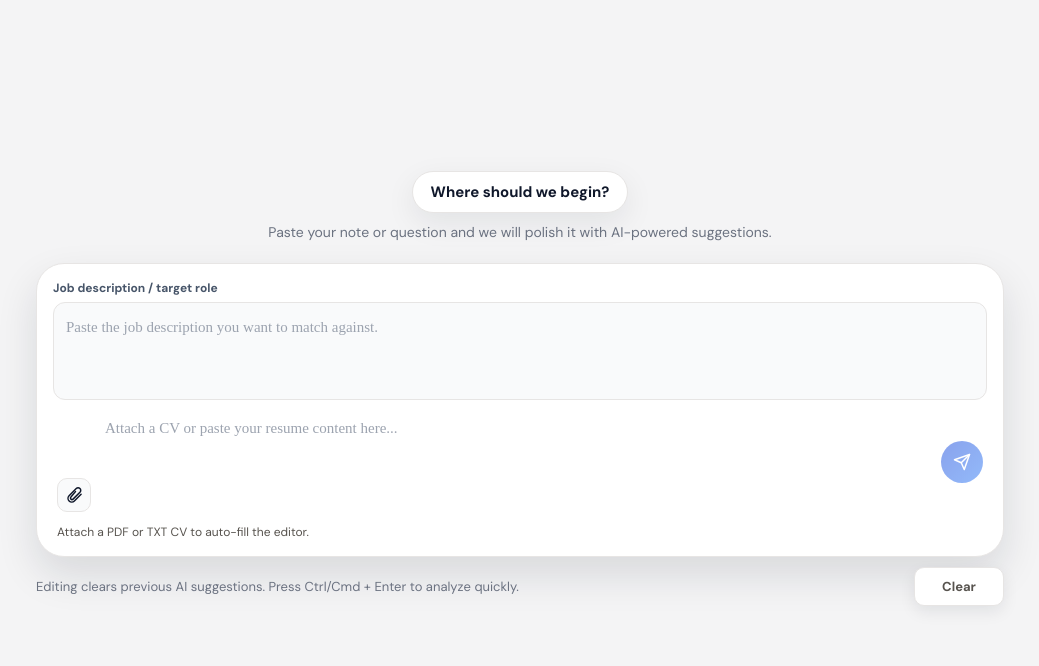
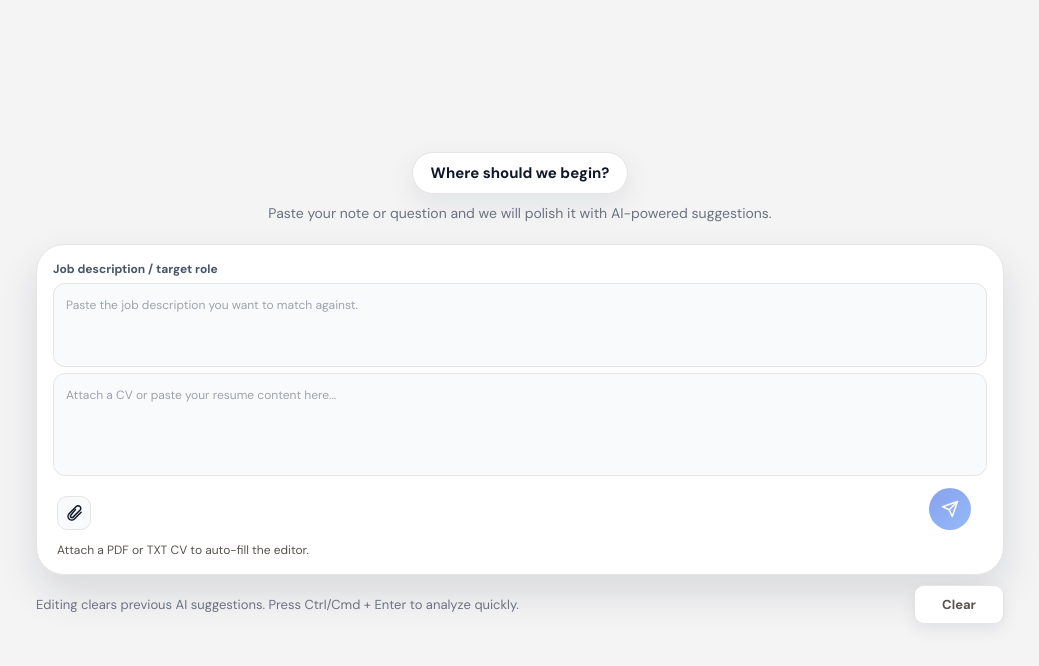
Before and after one commit to hrakhshani/cv-assistant, a React (Vite) app: page / in a window 1280 px wide. Shown: the top 666 px of the page, without its empty margins (120-1159 px from the left). Built offline with nearby package versions, Linux system fonts and the light colour scheme.

Commit message:
update UI

```diff
--- a/package.json
+++ b/package.json
@@ -9,6 +9,7 @@
     "preview": "vite preview"
   },
   "dependencies": {
+    "pdfjs-dist": "^3.11.174",
     "react": "^18.2.0",
     "react-dom": "^18.2.0"
   },
@@ -16,6 +17,6 @@
     "@types/react": "^18.2.0",
     "@types/react-dom": "^18.2.0",
     "@vitejs/plugin-react": "^4.2.0",
-    "vite": "^5.0.0"
+    "vite": "^7.3.0"
   }
 }
--- a/src/components/WritingAssistant.jsx
+++ b/src/components/WritingAssistant.jsx
@@ -1046,9 +1046,38 @@ export default function WritingAssistant() {
                       border: '1px solid #E7E5E4',
                       borderRadius: '12px',
                       padding: '12px',
-                      background: '#F9FAFB'
+                      background: '#F9FAFB',
+                      fontFamily: "'DM Sans', sans-serif",
+                      fontSize: '12px'
                     }}
                   />
+
+                  <textarea
+                      className="composer-textarea hide-scrollbar"
+                      value={text}
+                      onChange={handleTextChange}
+                      placeholder="Attach a CV or paste your resume content here..."
+                      rows={4}
+                      onKeyDown={(e) => {
+                        if (e.key === 'Enter' && (e.metaKey || e.ctrlKey)) {
+                          e.preventDefault();
+                          if (!hasText) return;
+                          handleAnalyzeNow();
+                        }
+                      }}
+                      style={{
+                        minHeight: '74px',
+                        maxHeight: '140px',
+                        overflowY: 'auto',
+                        border: '1px solid #E7E5E4',
+                        borderRadius: '12px',
+                        padding: '12px',
+                        background: '#F9FAFB',
+                        fontFamily: "'DM Sans', sans-serif",
+                        fontSize: '12px'
+                      }}
+                    />
+
                 </div>
 
                 <div
@@ -1079,27 +1108,6 @@ export default function WritingAssistant() {
                     />
                   </div>
 
-                  <div style={{ display: 'flex', alignItems: 'center', padding: '4px 2px 0', minHeight: '92px' }}>
-                    <textarea
-                      className="composer-textarea hide-scrollbar"
-                      value={text}
-                      onChange={handleTextChange}
-                      placeholder="Attach a CV or paste your resume content here..."
-                      rows={4}
-                      onKeyDown={(e) => {
-                        if (e.key === 'Enter' && (e.metaKey || e.ctrlKey)) {
-                          e.preventDefault();
-                          if (!hasText) return;
-                          handleAnalyzeNow();
-                        }
-                      }}
-                      style={{
-                        minHeight: '92px',
-                        maxHeight: '220px',
-                        overflowY: 'auto'
-                      }}
-                    />
-                  </div>
 
                   <div style={{ display: 'flex', alignItems: 'center', gap: '8px', paddingRight: '4px' }}>
 
@@ -1109,6 +1117,7 @@ export default function WritingAssistant() {
                       onClick={handleAnalyzeNow}
                       disabled={!hasText || isAnalyzing || isParsingAttachment}
                       aria-label="Analyze text"
+                      style={{ marginLeft: 'auto' }}
                     >
                       <svg xmlns="http://www.w3.org/2000/svg" width="18" height="18" viewBox="0 0 24 24" fill="none" stroke="currentColor" strokeWidth="2" strokeLinecap="round" strokeLinejoin="round">
                         <path d="M22 2 11 13" />
@@ -1491,35 +1500,28 @@ export default function WritingAssistant() {
 
 
         {isAnalyzing && (
-            <div style={{ padding: '12px 32px 0', backgroundColor: '#FFFFFF' }}>
-              <div style={{
-                display: 'flex',
-                alignItems: 'center',
-                gap: '10px',
-                marginBottom: '8px',
-                fontFamily: "'DM Sans', sans-serif",
-                fontSize: '13px',
-                color: '#57534E'
-              }}>
-
-              </div>
-              <div style={{
+          <div
+            style={{
               height: '6px',
               backgroundColor: '#E7E5E4',
               borderRadius: '999px',
               overflow: 'hidden',
               position: 'relative'
-              }}>
-                <div style={{
+            }}
+          >
+            <div
+              style={{
                 position: 'absolute',
-                  left: '-40%',
+                inset: 0,
                 width: '100%',
                 height: '100%',
-                  background: 'linear-gradient(90deg,rgb(200, 238, 211) 0%,rgb(130, 244, 88) 100%)',
+                background:
+                  'linear-gradient(90deg, rgb(200, 238, 211) 0%, rgb(130, 244, 88) 100%)',
                 borderRadius: '999px',
-                  animation: 'indeterminate 1s ease-in-out infinite'
-                }} />
-              </div>
+                transform: 'translateX(-100%) scaleX(0.4)',
+                animation: 'indeterminate 1.4s cubic-bezier(0.4, 0, 0.2, 1) infinite'
+              }}
+            />
           </div>
         )}
 
@@ -1549,41 +1551,7 @@ export default function WritingAssistant() {
             }}
           >
 
-            {jobDescription.trim() && (
-              <section
-                style={{
-                  backgroundColor: '#FFFFFF',
-                  border: '1px solid #E7E5E4',
-                  borderRadius: '12px',
-                  padding: '18px',
-                  margin: '0 0 16px 0',
-                  boxShadow: '0 8px 22px rgba(15, 23, 42, 0.06)'
-                }}
-              >
-                <div style={{ display: 'flex', alignItems: 'center', justifyContent: 'space-between', gap: '10px', marginBottom: '8px' }}>
-                  <div style={{ fontFamily: "'DM Sans', sans-serif", fontSize: '13px', fontWeight: 700, color: '#0F172A' }}>
-                    Job description context
-                  </div>
-                  <span style={{ fontFamily: "'DM Sans', sans-serif", fontSize: '11px', color: '#6B7280' }}>
-                    Used to tailor CV suggestions
-                  </span>
-                </div>
-                <div style={{
-                  fontFamily: "'Source Serif 4', serif",
-                  fontSize: '14px',
-                  color: '#1F2937',
-                  backgroundColor: '#F9FAFB',
-                  borderRadius: '10px',
-                  border: '1px solid #E5E7EB',
-                  padding: '12px',
-                  whiteSpace: 'pre-wrap',
-                  maxHeight: '160px',
-                  overflowY: 'auto'
-                }}>
-                  {jobDescription}
-                </div>
-              </section>
-            )}
+
 
             <section
               style={{
@@ -1627,7 +1595,7 @@ export default function WritingAssistant() {
                   transition: 'border-color 0.2s ease'
                 }}
               >
-                <div style={{ fontSize: '17px', lineHeight: '1.9', color: '#111827', whiteSpace: 'pre-wrap' }}>
+                <div style={{ fontSize: '14px', lineHeight: '2', color: '#111827', whiteSpace: 'pre-wrap', fontFamily: "'DM Sans', sans-serif"}}>
                   {renderText()}
                 </div>
               </div>
--- a/src/index.css
+++ b/src/index.css
@@ -8,6 +8,12 @@ body {
   font-family: 'DM Sans', -apple-system, BlinkMacSystemFont, 'Segoe UI', Roboto, Oxygen, Ubuntu, sans-serif;
   -webkit-font-smoothing: antialiased;
   -moz-osx-font-smoothing: grayscale;
+}
+
+@media (prefers-reduced-motion: reduce) {
+  .indeterminate {
+    animation: none;
+  }
 }
 
 button {
```
Lines whose indentation alone changed are shown as unchanged.
